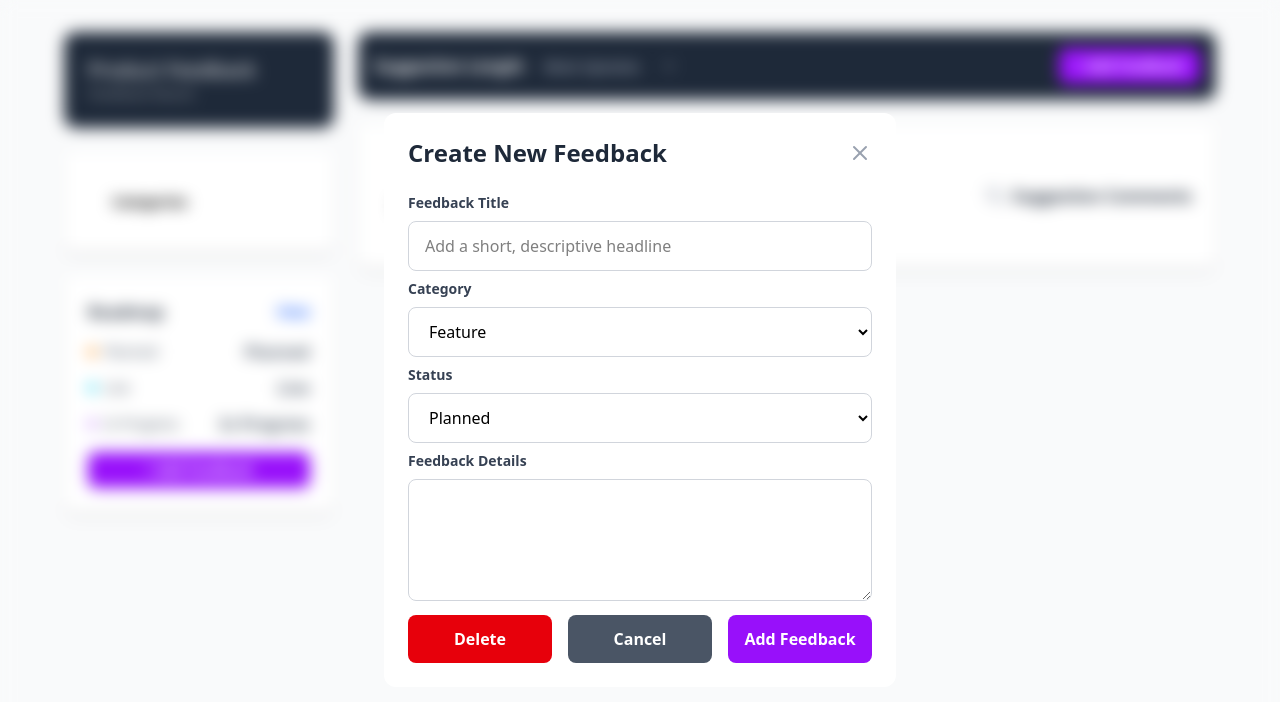
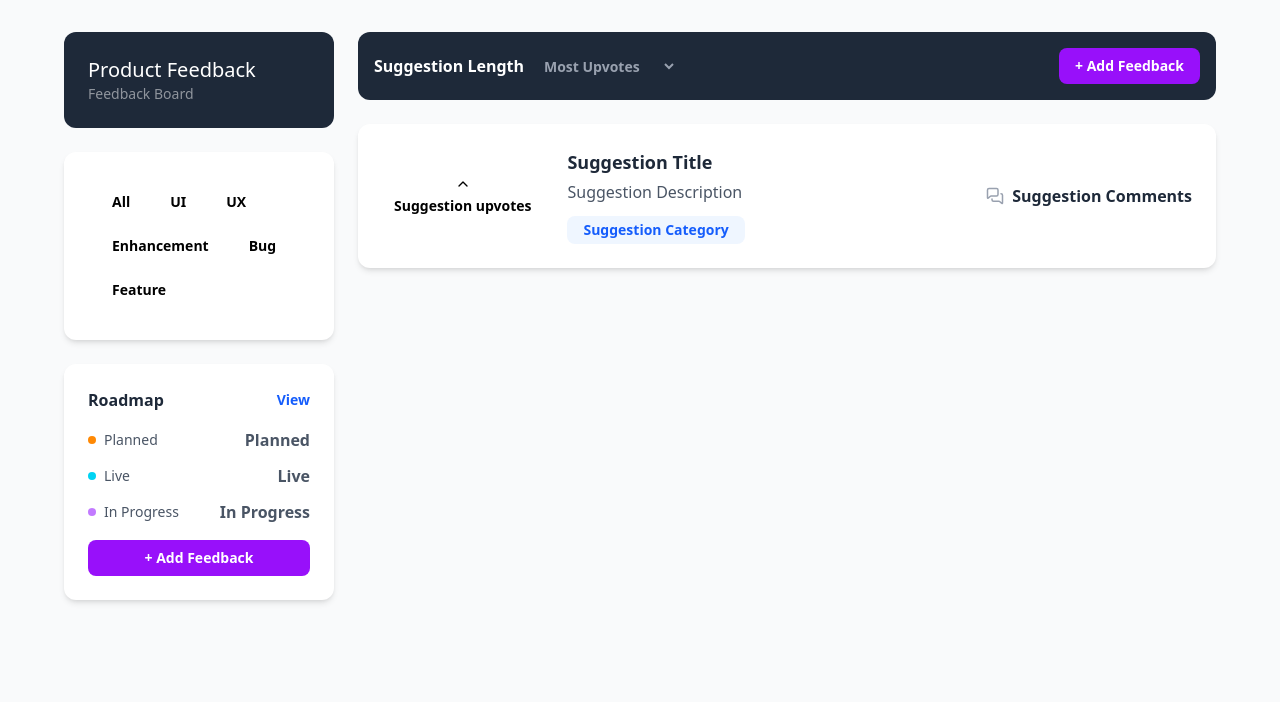
Before and after one commit to ayezabashir/Product-Feedback, a React (Vite) app: page / in a window 1280 px wide. Shown: the top 702 px of the page. Built offline with nearby package versions, Linux system fonts and the light colour scheme.

Commit message:
homepage

```diff
--- a/src/App.jsx
+++ b/src/App.jsx
@@ -10,8 +10,11 @@ const App = () => {
         <main>
           <Routes>
             <Route path="/" element={<HomePage />} />
-            <Route path="details" element={<DetailsPage />} />
+            <Route path="feedback/:id" element={<DetailsPage />} />
+            <Route path="feedback/:id/edit" element={<DetailsPage />} />
             <Route path="roadmap" element={<RoadmapPage />} />
+            <Route path="add" element={<HomePage />} />
+            <Route path="*" element={<HomePage />} />
           </Routes>
         </main>
       </div>
--- a/src/components/Sidebar.jsx
+++ b/src/components/Sidebar.jsx
@@ -1,4 +1,12 @@
-const Sidebar = () => {
+const categories = ["All", "UI", "UX", "Enhancement", "Bug", "Feature"];
+
+const Sidebar = ({
+  filterCategory,
+  setFilterCategory,
+  roadmapCounts,
+  openRoadmap,
+  openAdd,
+}) => {
   return (
     <div className="lg:col-span-1 space-y-6">
       <div className="bg-gray-800 rounded-xl p-6 text-white">
@@ -7,11 +15,13 @@ const Sidebar = () => {
       </div>
       <div className="bg-white rounded-xl p-8 shadow-md">
         <div className="flex flex-wrap gap-2">
-          <button
-            className={`p-4 py-2 rounded-lg text-sm font-semibold transition-all`}
-          >
-            Categories
-          </button>
+          {categories.map((category) => (
+            <button
+              className={`p-4 py-2 rounded-lg text-sm font-semibold transition-all`}
+            >
+              {category}
+            </button>
+          ))}
         </div>
       </div>
       <div className="bg-white rounded-xl p-6 shadow-md">
--- a/src/pages/HomePage.jsx
+++ b/src/pages/HomePage.jsx
@@ -1,12 +1,58 @@
+import { useDispatch, useSelector } from "react-redux";
 import FeedbackList from "../components/FeedbackList";
-import FeedbackModalBox from "../components/FeedbackModalBox";
+// import FeedbackModalBox from "../components/FeedbackModalBox";
 import Sidebar from "../components/Sidebar";
+import { useLocation, useNavigate } from "react-router-dom";
+import { useMemo, useState } from "react";
+import { addSuggestion, toggleUpvote } from "../store/feedbackSlice";
 
 const HomePage = () => {
+  const dispatch = useDispatch();
+  const location = useLocation();
+  const navigate = useNavigate();
+
+  const suggestions = useSelector((state) => state.feedback.suggestions);
+  const [filterCategory, setFilterCategory] = useState("All");
+  const [sortBy, setSortBy] = useState("Most Upvotes");
+
+  const modelOpen = location.pathname === "/add";
+  const roadmapCounts = useMemo(
+    () => ({
+      planned: suggestions.filter(
+        (suggestion) => suggestion.status === "Planned".length,
+      ),
+      inProgress: suggestions.filter(
+        (suggestion) => suggestion.status === "In Progress".length,
+      ),
+      live: suggestions.filter(
+        (suggestion) => suggestion.status === "Live".length,
+      ),
+    }),
+    [suggestions],
+  );
+  const openAdd = () => navigate("/add");
+  const closeModal = () => navigate(-1);
+
+  const handleAdd = (payload) => {
+    dispatch(addSuggestion());
+    closeModal();
+  };
+
+  const handleUpvotes = (id) => dispatch(toggleUpvote(id));
+  const handleView = (item) => {
+    navigate(`/feedback/${item.id}`);
+  };
+
   return (
     <div className="max-w-6xl mx-auto">
       <div className="grid grid-cols-1 lg:grid-cols-4 gap-6">
-        <Sidebar />
+        <Sidebar
+          filterCategory={filterCategory}
+          setFilterCategory={setFilterCategory}
+          roadmapCounts={roadmapCounts}
+          openRoadmap={() => navigate("/roadmap")}
+          openAdd={openAdd}
+        />
         <div className="lg:col-span-3 space-y-6">
           <div className="bg-gray-800 rounded-xl p-4 flex flex-col sm:flex-row items-center justify-between gap-4">
             <div className="flex items-center gap-4 flex-wrap">
@@ -29,7 +75,7 @@ const HomePage = () => {
           <FeedbackList />
         </div>
       </div>
-      <FeedbackModalBox />
+      {/* <FeedbackModalBox /> */}
     </div>
   );
 };
```
